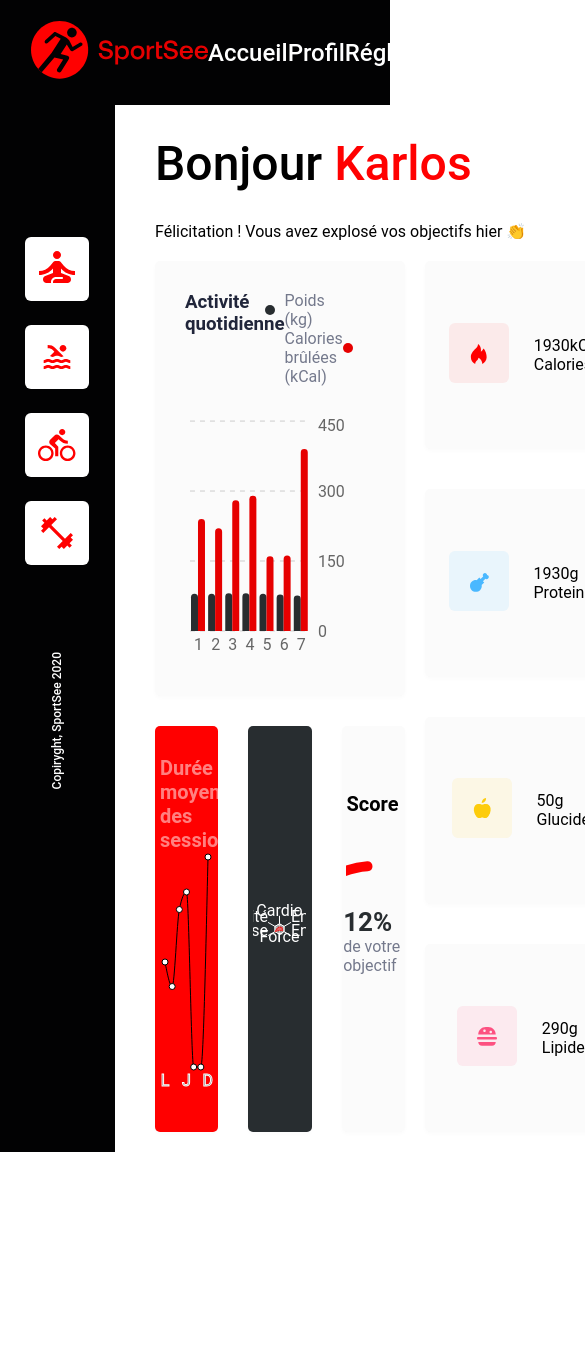
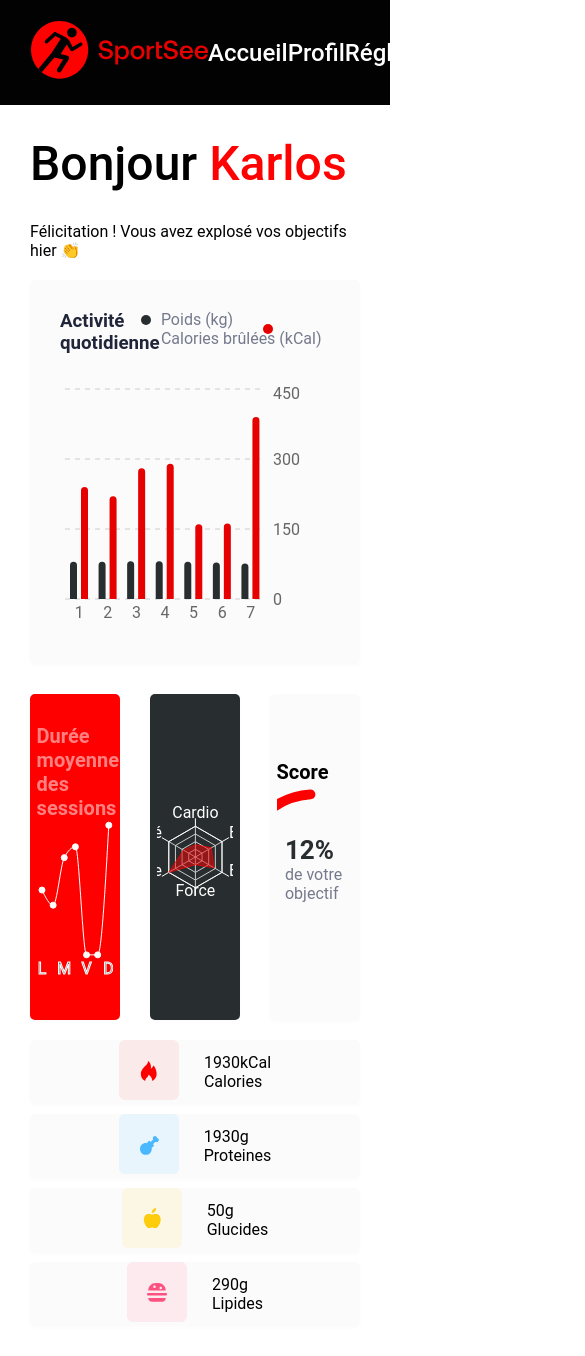
Before and after one commit to Timothee-Picard/-TimotheePicard_12_24102022, a React (Vite) app: page /profil/1 in a window 390 px wide. Shown: the top 1356 px of the page, 585 px wide, since content can reach past the window. Before the commit the page ends 1152 px from the top, so only its background shows below. Built offline with nearby package versions, Linux system fonts and the light colour scheme.

Commit message:
responsive and some fix

```diff
--- a/index.html
+++ b/index.html
@@ -1,5 +1,5 @@
 <!DOCTYPE html>
-<html lang="en">
+<html lang="fr">
   <head>
     <meta charset="UTF-8" />
     <link rel="icon" type="image/svg+xml" href="/logo.svg" />
--- a/src/components/charts/line/line_chart.jsx
+++ b/src/components/charts/line/line_chart.jsx
@@ -1,5 +1,6 @@
 import {Line, LineChart, ResponsiveContainer, Tooltip, XAxis} from "recharts";
 import PropTypes from 'prop-types';
+import Line_chart_tooltip from "./line_chart_tooltip";
 
 /**
  * Display line chart
@@ -14,8 +15,8 @@ export default function Line_chart({data}) {
             <ResponsiveContainer>
                 <LineChart data={data}>
                     <XAxis dataKey="xAxe" tick={{stroke: 'white'}} tickLine={false} axisLine={false} />
-                    <Tooltip />
-                    <Line type="monotone" dataKey="sessionLength" stroke="black" activeDot={{ r: 8 }} />
+                    <Tooltip content={<Line_chart_tooltip />} />
+                    <Line type="monotone" dataKey="sessionLength" stroke="white" activeDot={{ r: 4 }} />
                 </LineChart>
             </ResponsiveContainer>
         </>
--- /dev/null
+++ b/src/components/charts/line/line_chart_tooltip.jsx
@@ -0,0 +1,22 @@
+import "./line_chart_tooltip.scss"
+import PropTypes from 'prop-types';
+
+/**
+ * Display line chart tooltip
+ */
+export default function Line_chart_tooltip({active, payload}) {
+    if(!active) return null
+    return (
+        <>
+            <div className="line_chart_tooltip">
+                {payload[0].value} min
+            </div>
+        </>
+    )
+}
+
+
+Line_chart_tooltip.propTypes = {
+    active: PropTypes.bool,
+    payload: PropTypes.array
+}
--- /dev/null
+++ b/src/components/charts/line/line_chart_tooltip.scss
@@ -0,0 +1,7 @@
+.line_chart_tooltip {
+    background-color: white;
+    font-size: 16px;
+    font-weight: 500;
+    color: #000000;
+    padding: 10px 15px;
+}
--- a/src/components/charts/radar/radar_chart.jsx
+++ b/src/components/charts/radar/radar_chart.jsx
@@ -20,7 +20,7 @@ export default function Radar_chart({data}) {
     return (
         <>
             <ResponsiveContainer>
-                <RadarChart data={data.data} margin={{right: 20,left:20}}>
+                <RadarChart data={data.data} margin={{top: 5, bottom: 5}} >
                     <PolarGrid />
                     <PolarAngleAxis dataKey="xAxe" stroke="white"/>
                     <Radar dataKey="value"
--- a/src/components/layout/layout.scss
+++ b/src/components/layout/layout.scss
@@ -23,6 +23,9 @@ header, .mainContainer>aside {
   aside {
     min-width: 65px;
     padding: 50px 25px;
+    @media only screen and (max-width: 1439px) {
+      display: none;
+    }
     .content {
       position: fixed;
       height: calc(100vh - 210px);
--- a/src/views/home/home.jsx
+++ b/src/views/home/home.jsx
@@ -1,5 +1,5 @@
-import {useState} from "react";
-import axios from "axios";
+import {Link} from "react-router-dom";
+import "./home.scss"
 
 /**
  * Display home page
@@ -7,7 +7,10 @@ import axios from "axios";
 export default function Home() {
   return (
     <>
-      Hooome
+        <div className="home-links">
+            <Link to='/profil/12'>Profil 12</Link>
+            <Link to='/profil/18'>Profil 18</Link>
+        </div>
     </>
   )
 }
--- /dev/null
+++ b/src/views/home/home.scss
@@ -0,0 +1,17 @@
+.home-links {
+  position: absolute;
+  top: 50%;
+  left: 50%;
+  transform: translate(-50% -50%);
+  display: flex;
+  flex-direction: column;
+  gap: 20px;
+  font-size: 30px;
+  color: #282D30;
+  a {
+    &:hover {
+      color: #74798C;
+      text-decoration: underline;
+    }
+  }
+}
--- a/src/views/profil/profil.scss
+++ b/src/views/profil/profil.scss
@@ -1,5 +1,5 @@
 main {
-  padding: 30px 40px 20px 40px;
+  margin: 30px;
   flex: 1;
   .hello {
     font-size: 48px;
@@ -13,11 +13,14 @@ main {
     display: flex;
     gap: 20px;
     margin-top: 20px;
+    flex-wrap: wrap;
     &-main {
-      flex: 1;
       display: flex;
       flex-wrap: wrap;
       gap: 30px;
+      @media only screen and (min-width: 1440px) {
+        flex: 1;
+      }
       &-bar {
         width: 100%;
         background-color: #FBFBFB;
@@ -76,7 +79,7 @@ main {
         }
         &-diagramme {
           width: 100%;
-          height: 250px;
+          height: 170px;
           position: relative;
         }
       }
@@ -102,11 +105,16 @@ main {
       }
     }
     &-aside {
-      width: 200px;
+      width: 100%;
       display: flex;
-      gap: 40px;
-      flex-direction: column;
+      gap: 10px;
+      flex-wrap: wrap;
       justify-content: space-between;
+      @media only screen and (min-width: 1440px) {
+        flex-direction: column;
+        width: 200px;
+        gap: 40px;
+      }
       &-stats {
         flex: 1;
         display: flex;
@@ -116,6 +124,9 @@ main {
         background-color: #FBFBFB;
         box-shadow: 0px 2px 4px rgba(0, 0, 0, 0.0212249);
         border-radius: 5px;
+        @media only screen and (max-width: 1439px) {
+          padding: 0 40px;
+        }
       }
     }
   }
```
